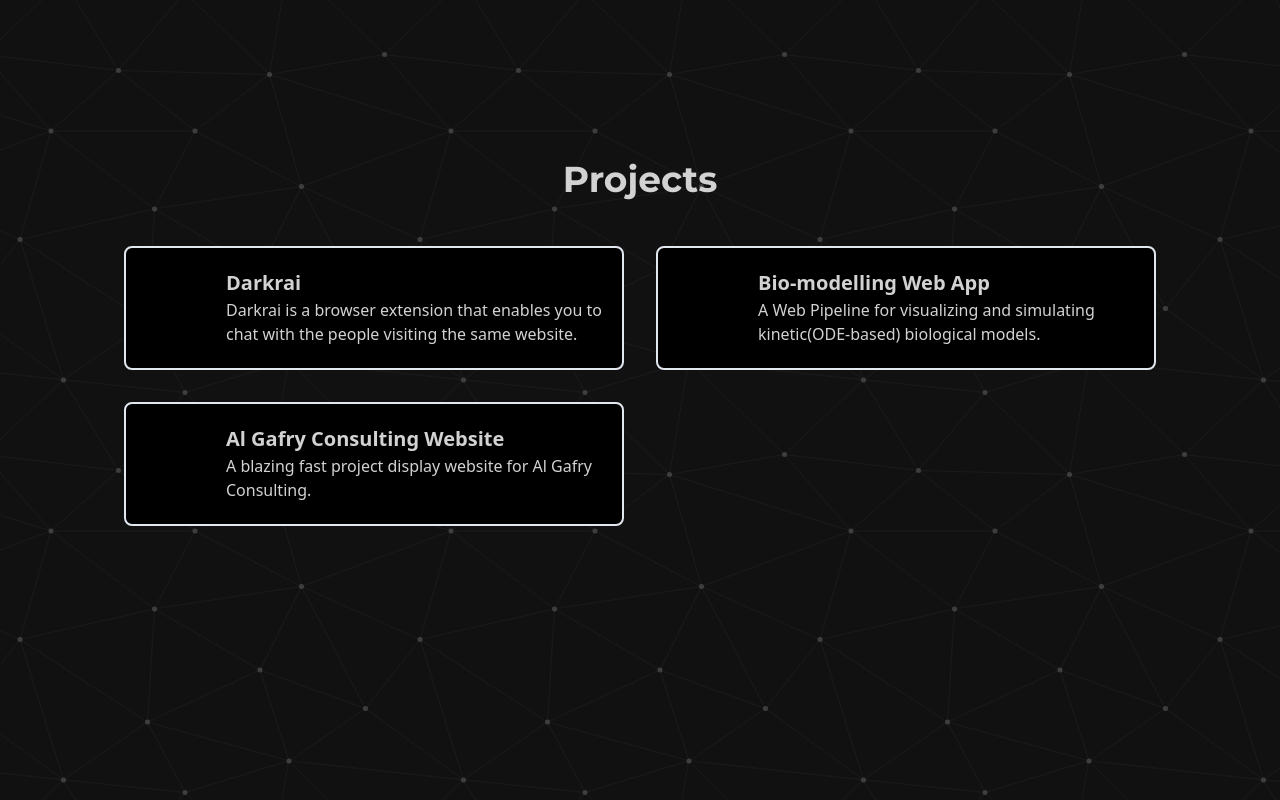
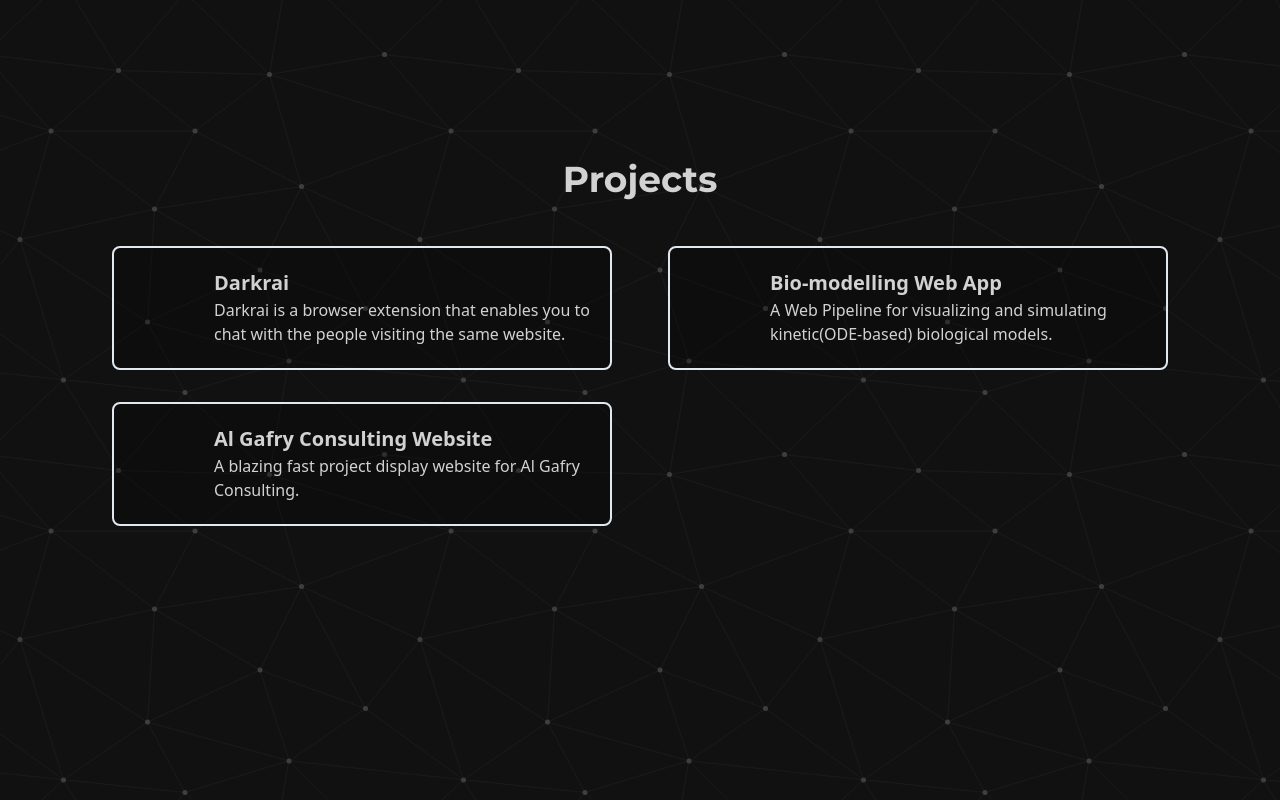
Before and after one commit to statebait/statebait.github.io, a Svelte app: page / in a window 1280 px wide. Shown: the part 860-1660 px from the top of the page. Built offline with nearby package versions, Linux system fonts and the light colour scheme; some icons are missing.

Commit message:
style changes and fixes

```diff
--- a/src/components/ProjectCard.svelte
+++ b/src/components/ProjectCard.svelte
@@ -7,13 +7,13 @@
 
 <style>
   .card {
-    width: 500px;
+    max-width: 500px;
   }
 </style>
 
 <a
-  class="card text-primary border-primary flex rounded-lg border-2 bg-black
-    space-x-4 p-5 border-opacity-25 hover:border-white hover:text-white"
+  class="card text-primary border-primary flex rounded-lg border-2 bg-black bg-opacity-25
+    space-x-4 p-5 border-opacity-25 hover:border-white hover:text-white mx-3"
   target="_blank"
   rel="noopener"
   aria-label={airaLabel}
--- a/src/views/MainView.svelte
+++ b/src/views/MainView.svelte
@@ -6,7 +6,7 @@
 
   function handleClick() {
     window.scrollTo({
-      top: window.innerHeight,
+      top: window.innerHeight + 100,
       behavior: "smooth",
     });
   }
--- a/src/views/ProjectsView.svelte
+++ b/src/views/ProjectsView.svelte
@@ -5,11 +5,17 @@
   import MdWeb from "svelte-icons/md/MdWeb.svelte";
 </script>
 
-<div class="flex flex-col items-center mt-24 h-screen">
+<style>
+  .projects-view {
+    height: 80vh;
+  }
+</style>
+
+<div class="flex flex-col items-center mt-24 projects-view">
   <h1 class="text-3xl sm:text-4xl montserrat text-bold text-primary mt-5">
     Projects
   </h1>
-  <div class="grid mt-10 gap-8 lg:grid-cols-2">
+  <div class="grid mt-10 gap-8 xl:grid-cols-2">
     <ProjectCard
       name="Darkrai"
       description="Darkrai is a browser extension that enables you to chat with the people visiting the same website."
```
Also changed, not shown: src/App.svelte (+1 -6 lines).
